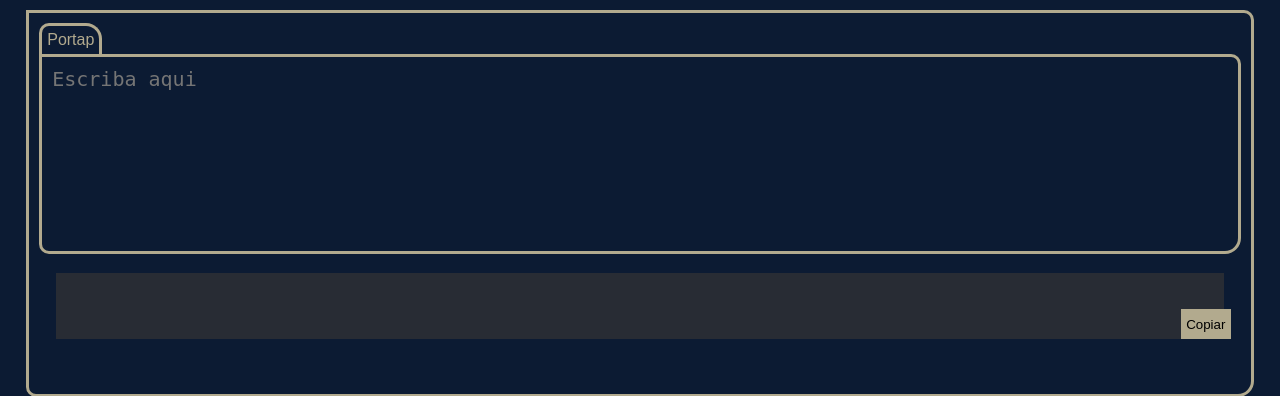
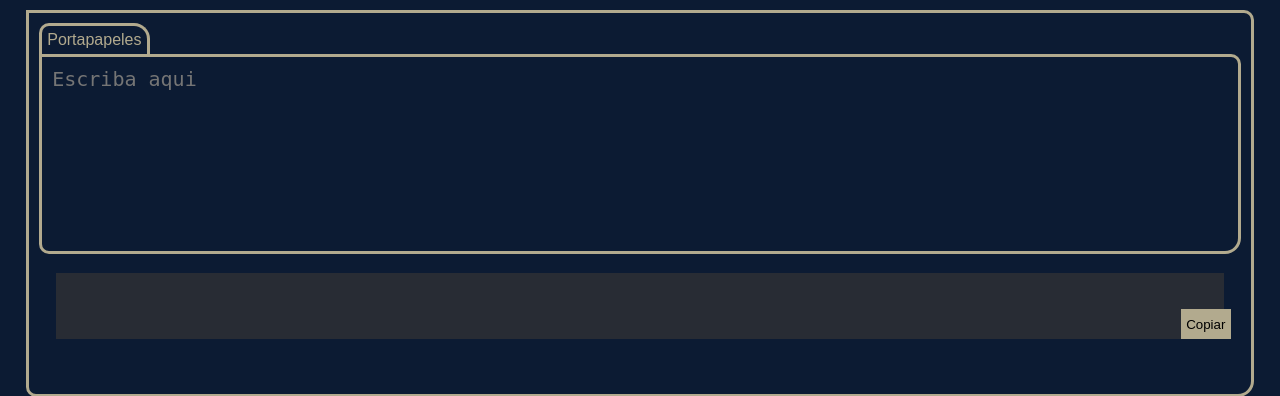
Before and after one commit to G4BOs/PasteApp-Docker, a FastAPI app: page / in a window 1280 px wide. Shown: the part 49-445 px from the top of the page. Run offline with FastAPI, Linux system fonts and the light colour scheme.

Commit message:
something

```diff
--- a/app/templates/index.html
+++ b/app/templates/index.html
@@ -23,7 +23,7 @@
       </ul>
     </nav>
     <section id="contenedor_area_texto" class="c">
-      <p class="p port">Portap</p><br>
+      <p class="p port">Portapapeles</p><br>
       <textarea id="txt_area_paste" spellcheck="false" placeholder="Escriba aqui" value=""></textarea>
       <pre>
         <code id="codigo">
```
